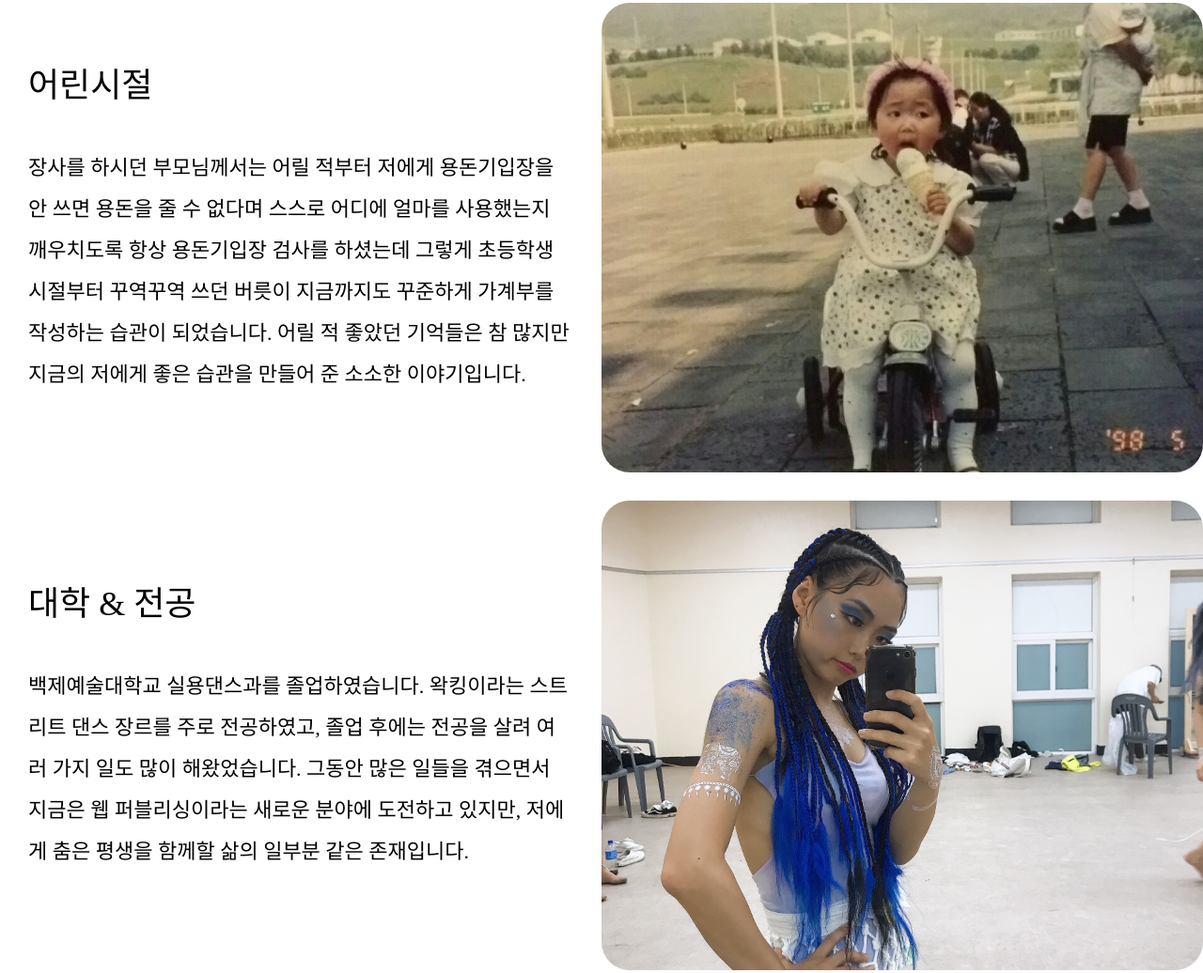
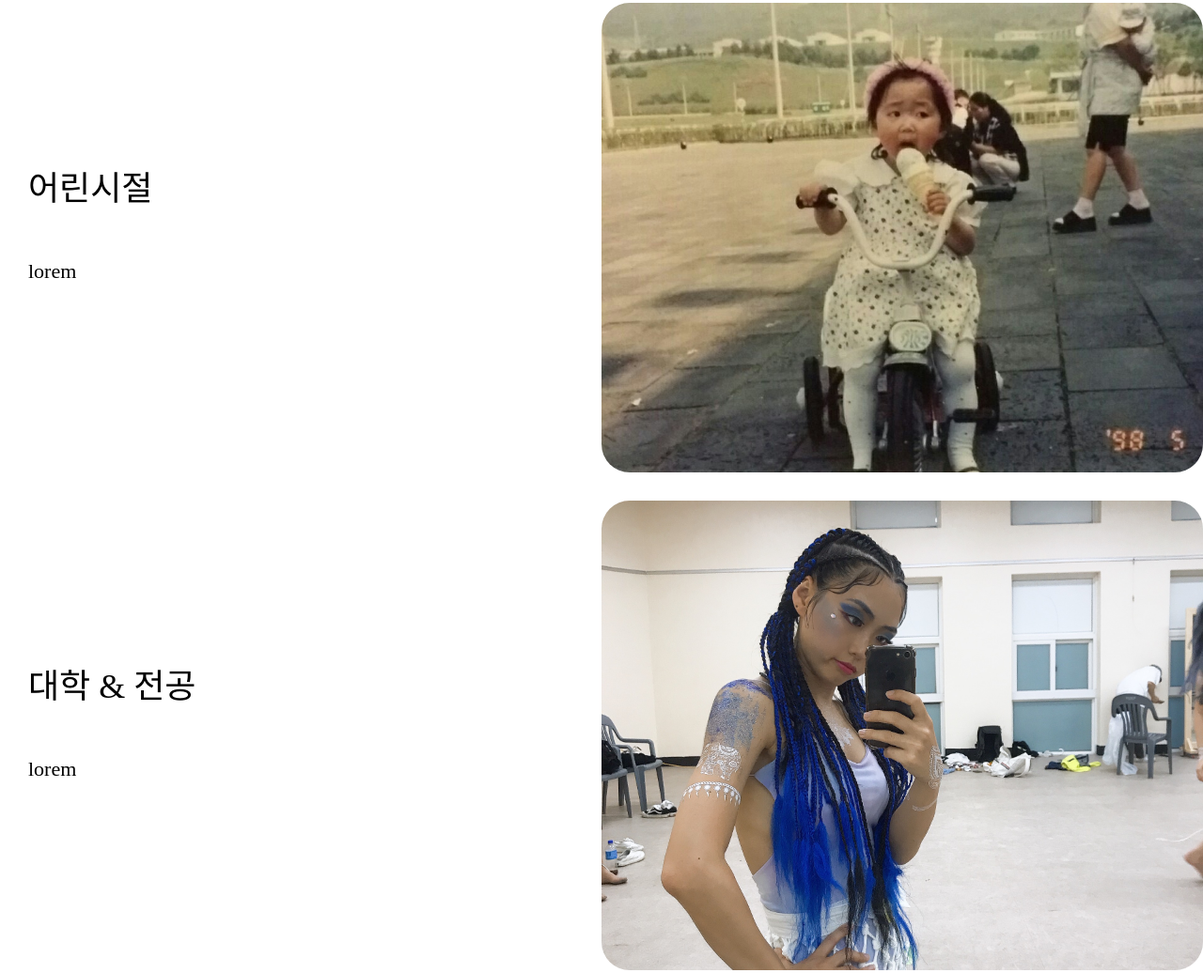
Before and after one commit to judy0608/first-project-0216, a plain HTML site: page 240216/profile.html in a window 1280 px wide. Shown: the part 777-1813 px from the top of the page at 94% size. Drawn offline with Linux system fonts and the light colour scheme; a web font is replaced by a local one.

Commit message:
Update profile.html

```diff
--- a/240216/profile.html
+++ b/240216/profile.html
@@ -43,12 +43,7 @@
             <div class="info-border">
               <h2>어린시절</h2>
               <p>
-                장사를 하시던 부모님께서는 어릴 적부터 저에게 용돈기입장을 안
-                쓰면 용돈을 줄 수 없다며 스스로 어디에 얼마를 사용했는지
-                깨우치도록 항상 용돈기입장 검사를 하셨는데 그렇게 초등학생
-                시절부터 꾸역꾸역 쓰던 버릇이 지금까지도 꾸준하게 가계부를
-                작성하는 습관이 되었습니다. 어릴 적 좋았던 기억들은 참 많지만
-                지금의 저에게 좋은 습관을 만들어 준 소소한 이야기입니다.
+                lorem
               </p>
             </div>
           </div>
@@ -63,11 +58,7 @@
           <div class="center-child">
             <h2>대학 & 전공</h2>
             <p>
-              백제예술대학교 실용댄스과를 졸업하였습니다. 왁킹이라는 스트리트
-              댄스 장르를 주로 전공하였고, 졸업 후에는 전공을 살려 여러 가지
-              일도 많이 해왔었습니다. 그동안 많은 일들을 겪으면서 지금은 웹
-              퍼블리싱이라는 새로운 분야에 도전하고 있지만, 저에게 춤은 평생을
-              함께할 삶의 일부분 같은 존재입니다.
+              lorem
             </p>
           </div>
         </div>
```
